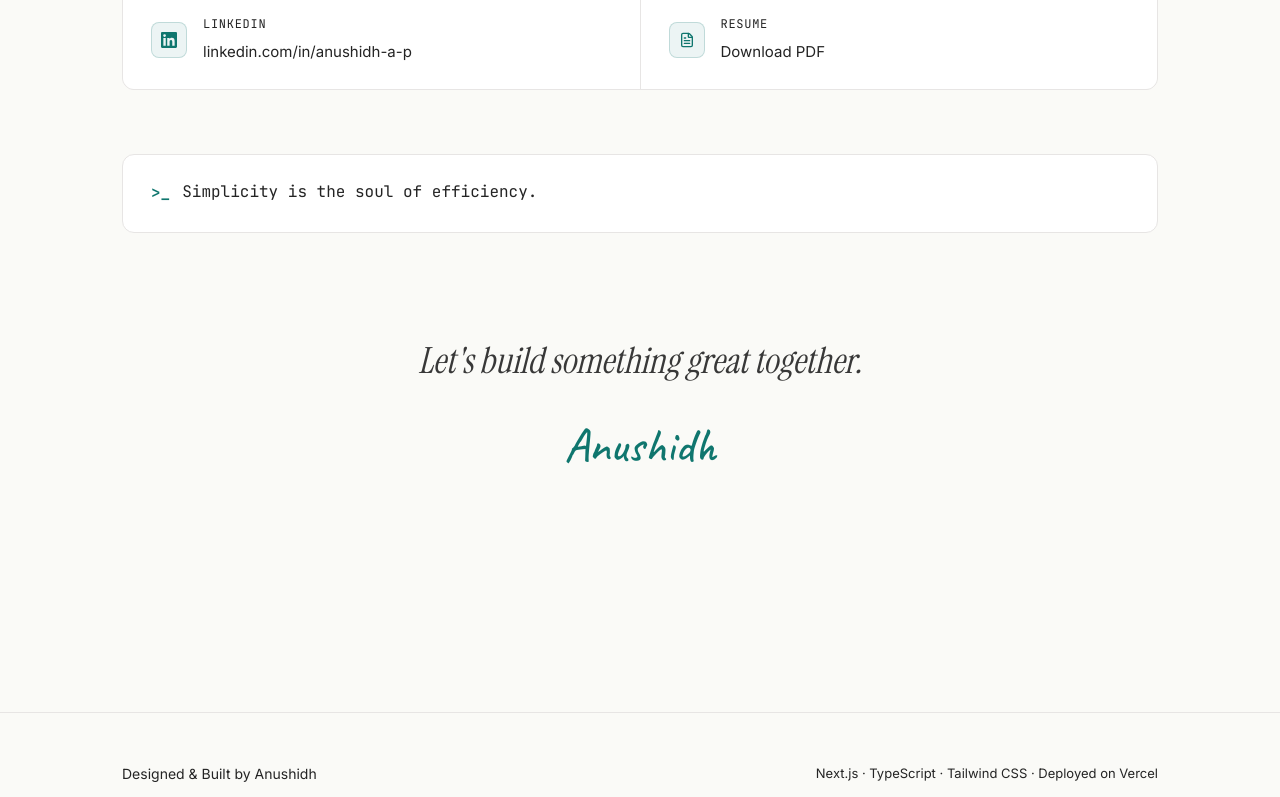
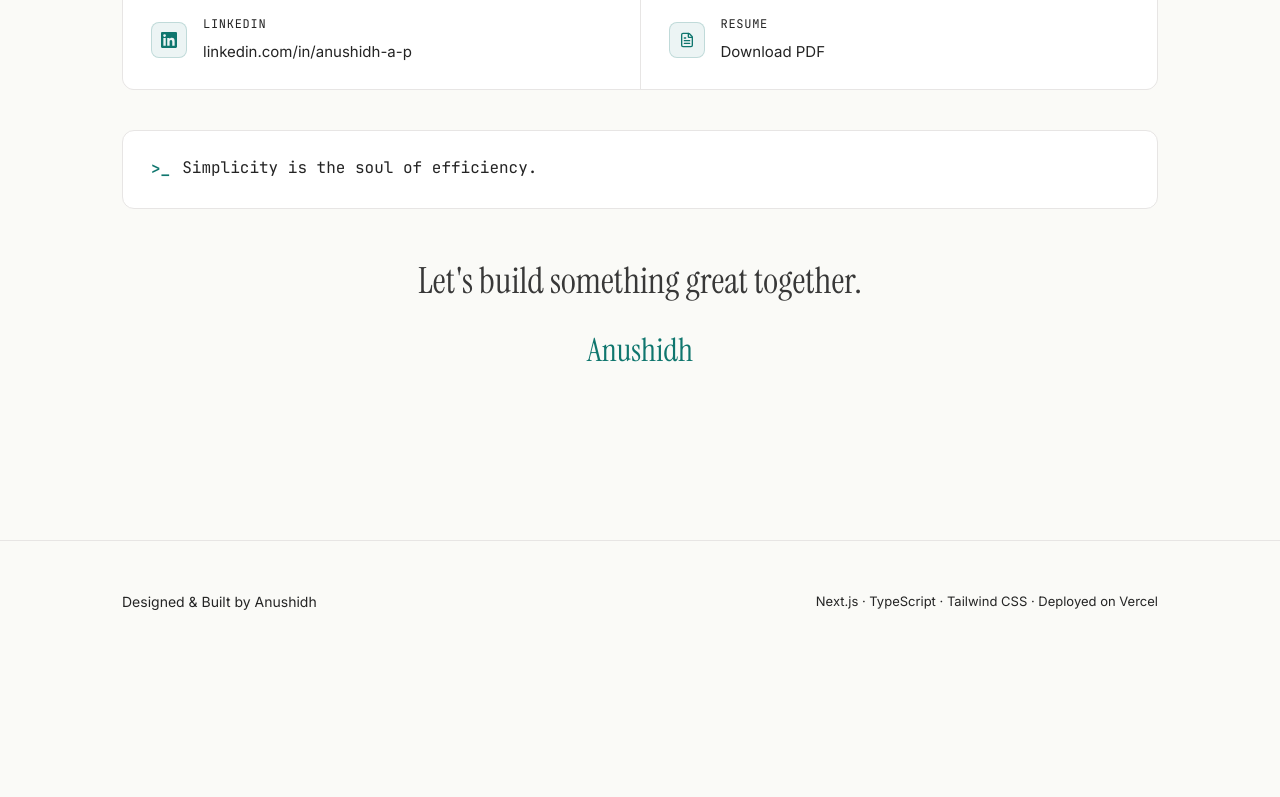
Before and after one commit to Anushidh/my-portfolio, a Next.js app: page / in a window 1280 px wide. Shown: the part 8793-9590 px from the top of the page. After the commit the page ends 9455 px from the top, so only its background shows below. Built offline with nearby package versions, Linux system fonts and the light colour scheme.

Commit message:
UI Fix: Remove italics from sign-off text

```diff
--- a/app/layout.tsx
+++ b/app/layout.tsx
@@ -1,5 +1,5 @@
 import type { Metadata } from "next";
-import { Inter, Instrument_Serif, JetBrains_Mono, Caveat } from "next/font/google";
+import { Inter, Instrument_Serif, JetBrains_Mono } from "next/font/google";
 import "./globals.css";
 
 const inter = Inter({
@@ -19,12 +19,6 @@ const instrumentSerif = Instrument_Serif({
 const jetbrainsMono = JetBrains_Mono({
   subsets: ["latin"],
   variable: "--font-jetbrains-mono",
-  display: "swap",
-});
-
-const caveat = Caveat({
-  subsets: ["latin"],
-  variable: "--font-caveat",
   display: "swap",
 });
 
@@ -78,7 +72,7 @@ export default function RootLayout({
   return (
     <html
       lang="en"
-      className={`${inter.variable} ${instrumentSerif.variable} ${jetbrainsMono.variable} ${caveat.variable}`}
+      className={`${inter.variable} ${instrumentSerif.variable} ${jetbrainsMono.variable}`}
     >
       <body>{children}</body>
     </html>
--- a/components/Contact.tsx
+++ b/components/Contact.tsx
@@ -57,7 +57,7 @@ export default function Contact() {
       style={{
         maxWidth: "1100px",
         margin: "0 auto",
-        padding: "0 2rem 7rem",
+        padding: "0 2rem 3rem",
       }}
     >
       <FadeIn>
@@ -177,16 +177,15 @@ export default function Contact() {
         })}
       </div>
 
-      <div className="flex flex-col gap-6" style={{ marginTop: "4rem" }}>
+      <div className="flex flex-col gap-6" style={{ marginTop: "2.5rem" }}>
         <TerminalQuote />
       </div>
 
       <FadeIn delay={0.4}>
-        <div style={{ marginTop: "6rem", textAlign: "center" }}>
+        <div style={{ marginTop: "2.5rem", textAlign: "center" }}>
           <p
             style={{
               fontFamily: "var(--font-instrument-serif)",
-              fontStyle: "italic",
               fontSize: "2.25rem",
               color: "var(--color-text-primary)",
               opacity: 0.9,
@@ -196,11 +195,10 @@ export default function Contact() {
           </p>
           <p
             style={{
-              fontFamily: "var(--font-caveat)",
-              fontSize: "3rem",
+              fontFamily: "var(--font-instrument-serif)",
+              fontSize: "2rem",
               color: "var(--color-accent)",
               marginTop: "0.5rem",
-              fontWeight: 500,
             }}
           >
             Anushidh
```
